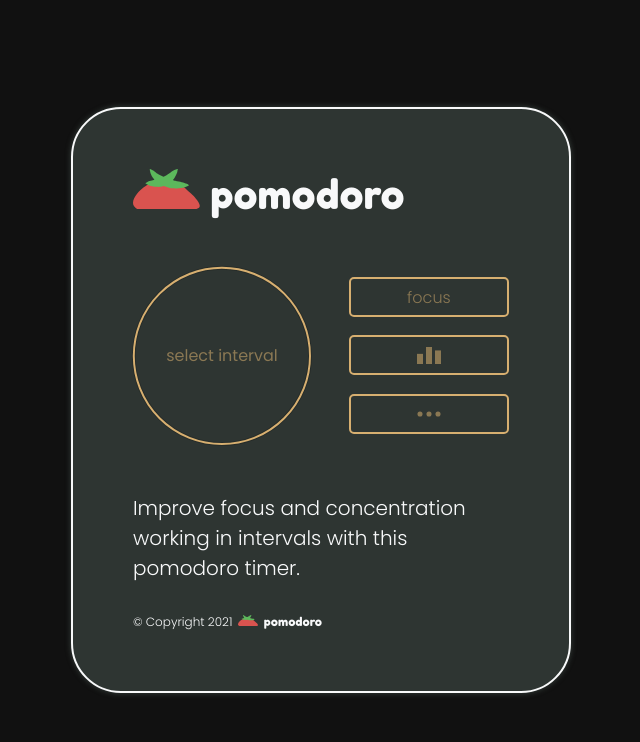
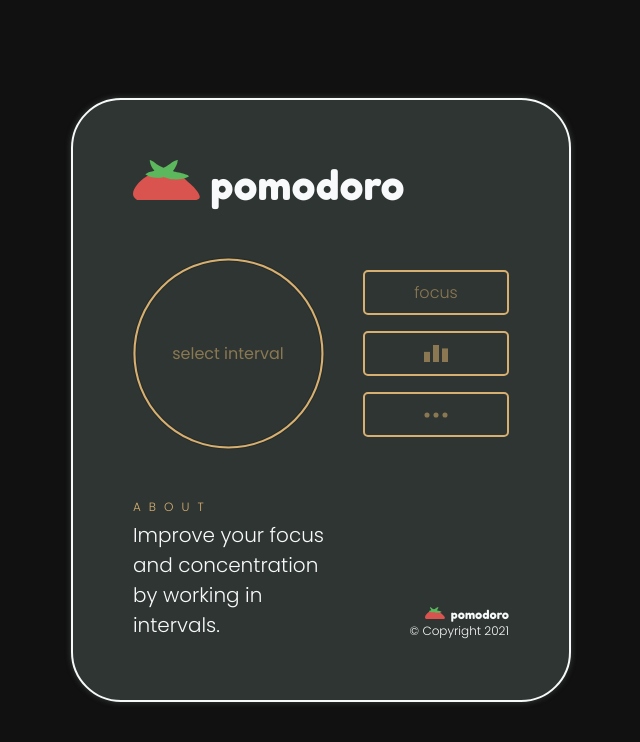
Before and after one commit to hmlinarevic/pomodoro-app, a website built with webpack: page src/template.html in a window 1280 px wide. Shown: the whole page, without its empty margins (319-959 px from the left). Built offline with nearby package versions, Linux system fonts and the light colour scheme.

Commit message:
fix app layout

```diff
--- a/src/scss/base/_reset.scss
+++ b/src/scss/base/_reset.scss
@@ -22,7 +22,7 @@ img {
 
 h2,
 p {
-	margin-top: 0;
+	margin: 0;
 }
 
 a {
--- a/src/scss/components/_timer.scss
+++ b/src/scss/components/_timer.scss
@@ -3,8 +3,8 @@
 	@include flex-align-center;
 	transition: visibility 250ms, opacity 250ms;
 	display: grid;
-	column-gap: 2rem;
-	grid-template-columns: 1fr 1fr;
+	column-gap: 4rem;
+	grid-template-columns: 1.3fr 1fr;
 	&__display {
 		position: relative;
 		color: #d7af70;
@@ -39,8 +39,7 @@
 		font-size: 2.4rem;
 	}
 	&__buttons {
-		justify-self: end;
-		width: 90%;
+		width: 100%;
 		height: 80%;
 		display: flex;
 		flex-direction: column;
@@ -52,7 +51,7 @@
 		border: 2px solid #d7af70;
 		color: #d7af708c;
 		width: 100%;
-		height: 4rem;
+		height: 4.5rem;
 		display: grid;
 		place-items: center;
 		font-family: inherit;
@@ -76,7 +75,7 @@
 		// fill: inherit;
 	}
 	&__button:hover {
-		border-color: #30bced;
+		border-color: #3083dc;
 		color: #30bced;
 		fill: #30bced;
 	}
--- a/src/scss/layout/_app.scss
+++ b/src/scss/layout/_app.scss
@@ -44,27 +44,31 @@ body {
 	.footer {
 		grid-area: footer;
 		color: #f8f9fa;
+		display: grid;
+		grid-template-columns: 1.25fr 1fr;
 		&__title {
 			color: #d7af70;
 			font-size: 1.2rem;
-			font-weight: 400;
+			font-weight: 300;
 			letter-spacing: 8px;
 			text-transform: uppercase;
-			margin-bottom: 0.6rem;
+			margin-bottom: 0.4rem;
 		}
 		&__about {
 			font-weight: 300;
 			line-height: 1.5;
 			font-size: 2rem;
-			margin-bottom: 3rem;
 		}
 		&__copyright {
+			text-align: right;
+			align-self: flex-end;
 			display: block;
 			font-weight: 300;
 			font-size: 1.2rem;
 			font-weight: 300;
 		}
 		&__logo {
+			display: block;
 			font-family: 'Fredoka One', cursive;
 		}
 		&__icon {
--- a/src/template.html
+++ b/src/template.html
@@ -105,16 +105,19 @@
 			</div>
 
 			<footer class="footer">
-				<p class="footer__about">
-					Improve focus and concentration working in intervals with this
-					pomodoro timer.
-				</p>
-				<span class="footer__copyright"
-					>&copy; Copyright 2021
+				<div>
+					<h2 class="footer__title">about</h2>
+					<p class="footer__about">
+						Improve your focus and concentration by working in intervals.
+					</p>
+				</div>
+
+				<span class="footer__copyright">
 					<span class="footer__logo">
 						<img class="footer__icon" src="./assets/tomato.svg" alt="" />
-						pomodoro</span
-					>
+						pomodoro
+					</span>
+					&copy; Copyright 2021
 				</span>
 			</footer>
 		</div>
```
Also changed, not shown: src/style.css, 1 other file.
